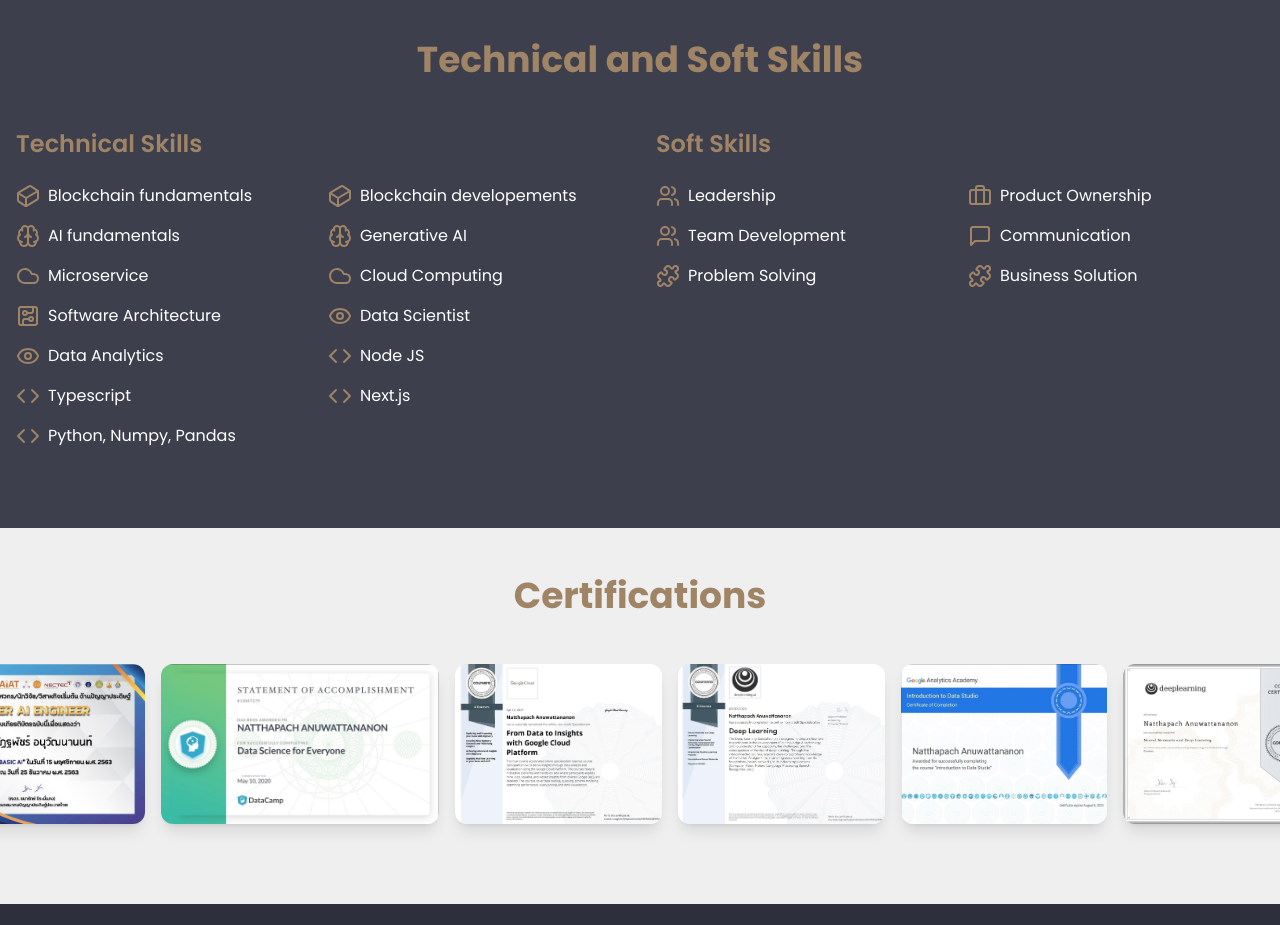
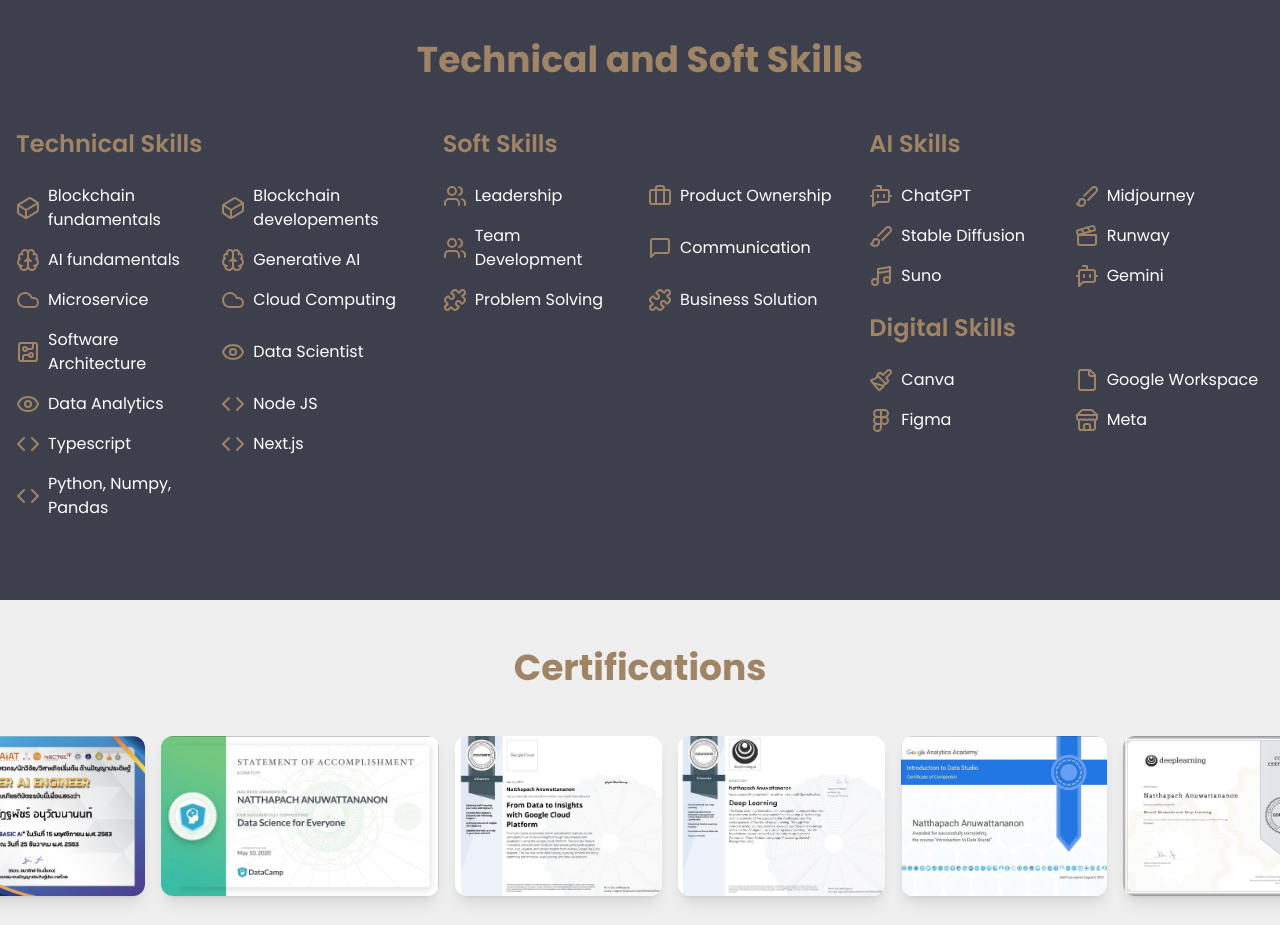
Before and after one commit to megapies/natthapach-profile-web, a Next.js app: page / in a window 1280 px wide. Shown: the part 3880-4805 px from the top of the page. Built offline with nearby package versions, Linux system fonts and the light colour scheme.

Commit message:
src: ai skill and digital skill

```diff
--- a/src/components/section/skill-section.tsx
+++ b/src/components/section/skill-section.tsx
@@ -1,7 +1,7 @@
 'use client'
 
 import { motion } from 'framer-motion'
-import {  Briefcase, Code, Users, MessageSquare, Puzzle, Cloud, Cuboid, Brain, CircuitBoard, Eye } from 'lucide-react'
+import {  Briefcase, Code, Users, MessageSquare, Puzzle, Cloud, Cuboid, Brain, CircuitBoard, Eye, BotMessageSquare, Brush, Clapperboard, Music4, Figma, File, Store, Paintbrush } from 'lucide-react'
 
 interface SkillSectionProps {
   fadeInUp: {
@@ -21,7 +21,7 @@
     <section id="skills" className="py-20 bg-[#3E3F4D]">
           <div className="container mx-auto px-4">
             <h2 className="text-3xl md:text-4xl font-bold mb-12 text-center text-[#9F8466]">Technical and Soft Skills</h2>
-            <div className="grid md:grid-cols-2 gap-8">
+            <div className="grid lg:grid-cols-3 gap-8">
               <div>
                 <h3 className="text-xl md:text-2xl font-semibold mb-6 text-[#9F8466]">Technical Skills</h3>
                 <div className="grid grid-cols-2 gap-4">
@@ -50,7 +50,7 @@
                       transition={{ delay: index * 0.1 }}
                     >
                       <div className="text-[#9F8466]">{skill.icon}</div>
-                      <span>{skill.name}</span>
+                      <span className='line-camp-2 overflow-hidden overflow-ellipsis'>{skill.name}</span>
                     </motion.div>
                   ))}
                 </div>
@@ -81,6 +81,54 @@
                   ))}
                 </div>
               </div>
+              <div>
+                <h3 className="text-xl md:text-2xl font-semibold mb-6 text-[#9F8466]">AI Skills</h3>
+                <div className="grid grid-cols-2 gap-4">
+                  {[
+                    { name: "ChatGPT", icon: <BotMessageSquare className="h-6 w-6" /> },
+                    { name: "Midjourney", icon: <Brush className="h-6 w-6" /> },
+                    { name: "Stable Diffusion", icon: <Brush className="h-6 w-6" /> },
+                    { name: "Runway", icon: <Clapperboard className="h-6 w-6" /> },
+                    { name: "Suno", icon: <Music4 className="h-6 w-6" /> },
+                    { name: "Gemini", icon: <BotMessageSquare className="h-6 w-6" /> },
+                  ].map((skill, index) => (
+                    <motion.div
+                      key={index}
+                      className="flex items-center space-x-2"
+                      initial="hidden"
+                      whileInView="visible"
+                      viewport={{ once: true }}
+                      variants={fadeInUp}
+                      transition={{ delay: index * 0.1 }}
+                    >
+                      <div className="text-[#9F8466]">{skill.icon}</div>
+                      <span>{skill.name}</span>
+                    </motion.div>
+                  ))}
+                </div>
+                <h3 className="text-xl md:text-2xl font-semibold my-6 text-[#9F8466]">Digital Skills</h3>
+                <div className="grid grid-cols-2 gap-4">
+                  {[
+                    { name: "Canva", icon: <Paintbrush className="h-6 w-6" /> },
+                    { name: "Google Workspace", icon: <File className="h-6 w-6" /> },
+                    { name: "Figma", icon: <Figma className="h-6 w-6" /> },
+                    { name: "Meta", icon: <Store className="h-6 w-6" /> },
+                  ].map((skill, index) => (
+                    <motion.div
+                      key={index}
+                      className="flex items-center space-x-2"
+                      initial="hidden"
+                      whileInView="visible"
+                      viewport={{ once: true }}
+                      variants={fadeInUp}
+                      transition={{ delay: index * 0.1 }}
+                    >
+                      <div className="text-[#9F8466]">{skill.icon}</div>
+                      <span>{skill.name}</span>
+                    </motion.div>
+                  ))}
+                </div>
+              </div>
             </div>
           </div>
         </section>
```
